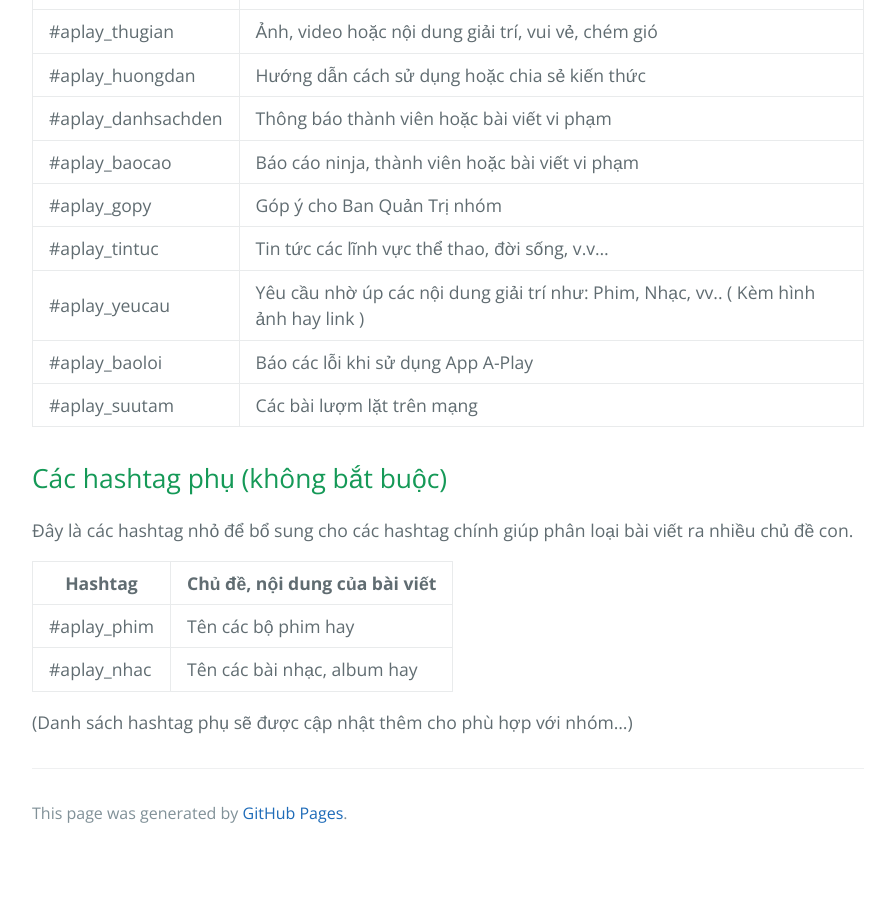
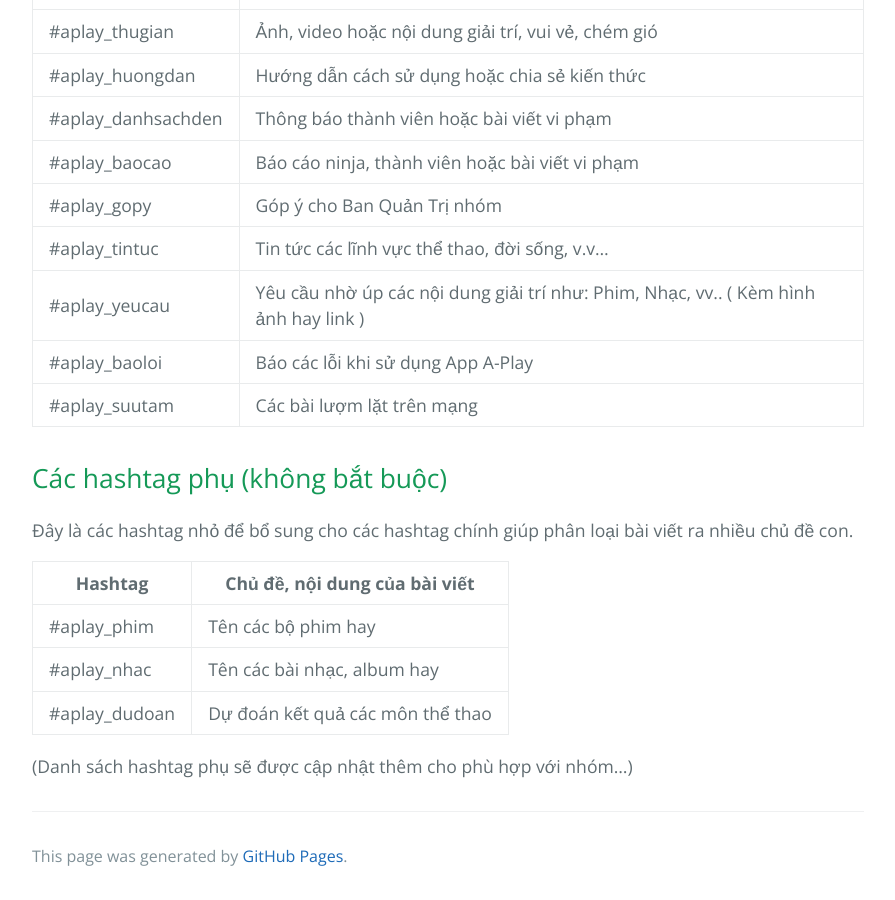
Before and after one commit to huuvinhvn/aplay, a Jekyll site: the page built from hashtags.md, in a window 1280 px wide and 900 px high, scrolled down 1287 px. Shown: the whole window, without its empty margins (192-1087 px from the left). Built offline with Jekyll 4.4.1, drawn with Linux system fonts in a browser that asks for light colours; our own code applies the rules of GitHub Pages for plain Markdown files; before the commit the page ends 2144 px from its top, so only the background shows below that.

Commit message:
Update hashtags.md

```diff
--- a/hashtags.md
+++ b/hashtags.md
@@ -38,5 +38,6 @@ Nhằm mục đích phân loại nội dung cũng như giúp các bạn dễ dà
 |---------------------|-------------------------------|
 | #aplay_phim       | Tên các bộ phim hay                     |
 | #aplay_nhac      | Tên các bài nhạc, album hay           |
+| #aplay_dudoan      | Dự đoán kết quả các môn thể thao           |
 
 (Danh sách hashtag phụ sẽ được cập nhật thêm cho phù hợp với nhóm...)
```
